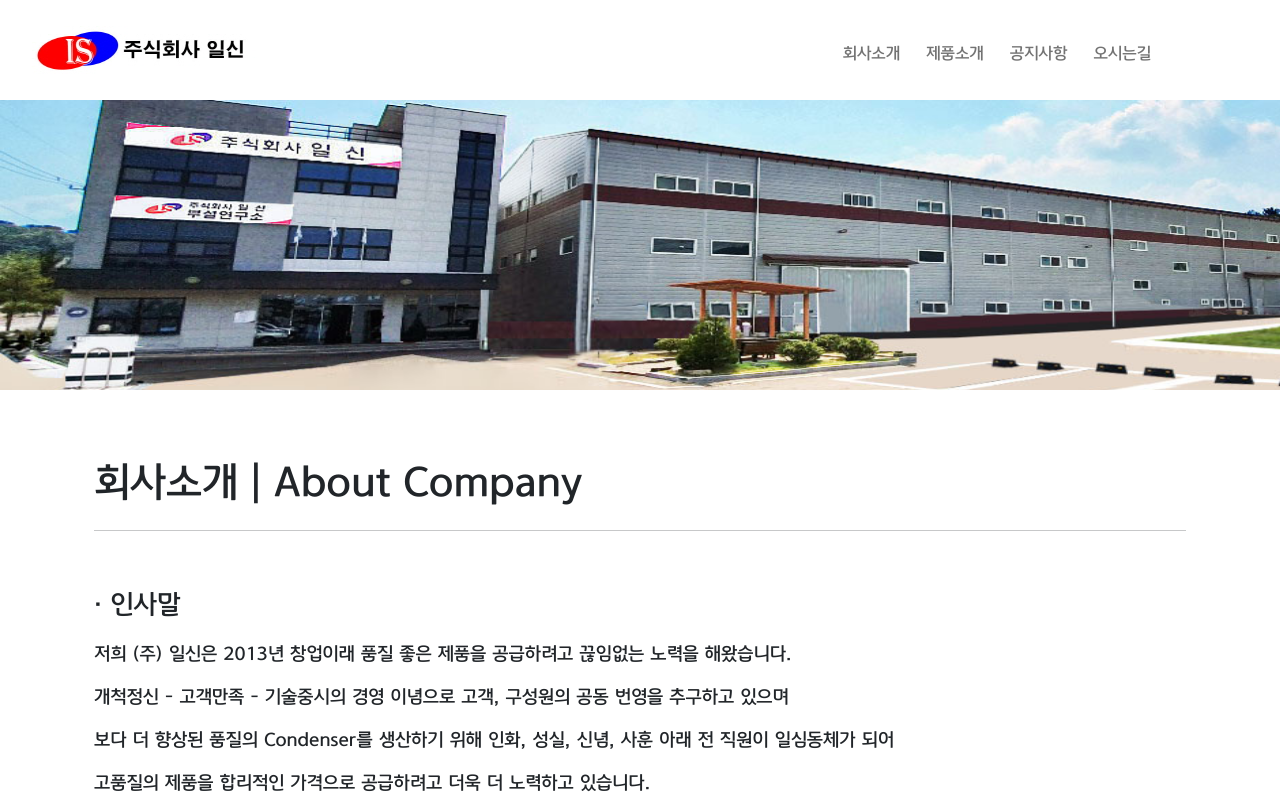
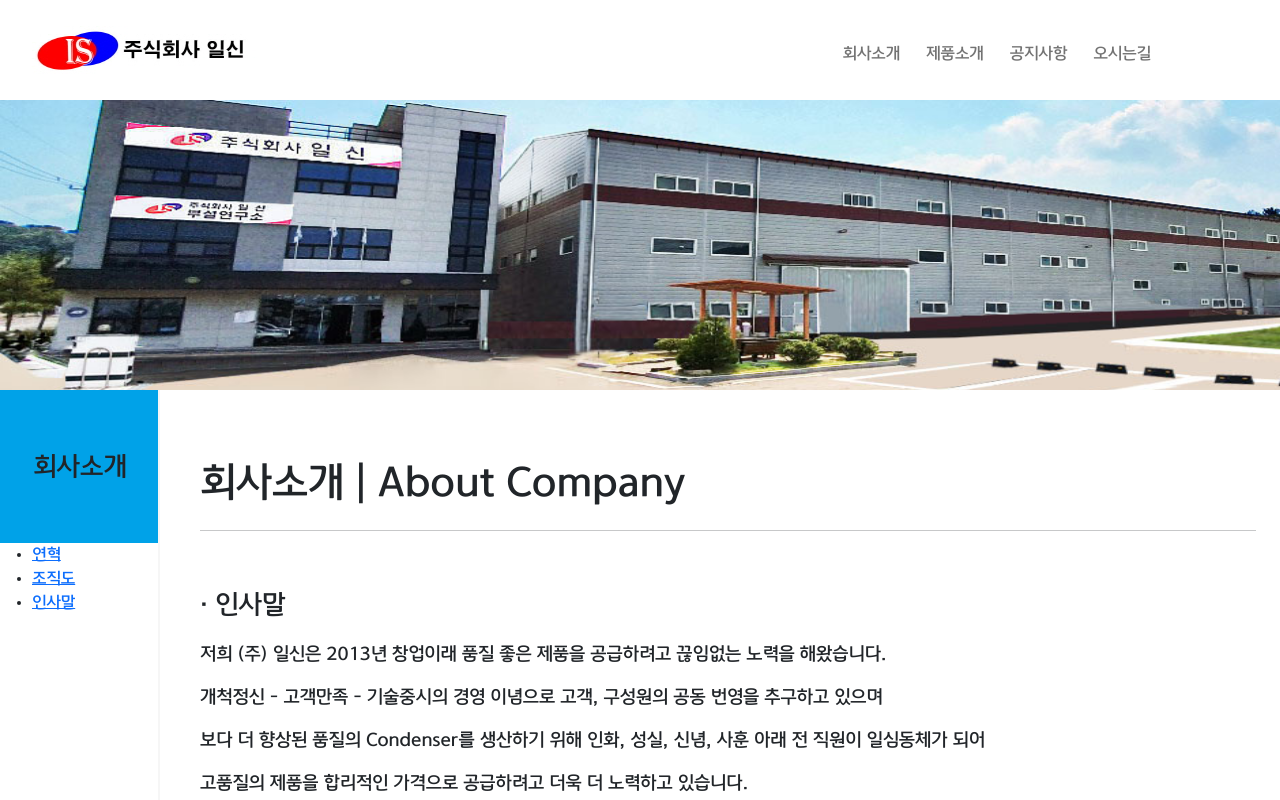
Before and after one commit to nastyvvoi/hp_prt, a Nuxt app: page /about in a window 1280 px wide. Shown: the top 800 px of the page. Built offline with nearby package versions, Linux system fonts and the light colour scheme.

Commit message:
commit
commit

```diff
--- a/components/Navbar.vue
+++ b/components/Navbar.vue
@@ -28,10 +28,12 @@
           <img class="img_bg" src="~/assets/image/default_bg.png"/>
         </div>
       </div>
+      <vertical-menu class="vertical_menu"/>
     </div>
 </template>
 
 <script>
+import VerticalMenu from '~/components/VerticalMenu.vue';
 
 export default {
   data() {
@@ -100,6 +102,9 @@ export default {
       }
       // console.log(navigator.sayswho); // outputs: `Chrome 62`
       }
+  },
+  components: {
+    VerticalMenu
   },
 
   computed: {
@@ -231,4 +236,5 @@ img {
 #forclp {
   width: 100vw;
 }
+
 </style>
--- a/components/VerticalMenu.vue
+++ b/components/VerticalMenu.vue
@@ -1,22 +1,64 @@
 <template>
-    <div class="vertical-menu">
-        <b-nav vertical class="w-25">
-            <b-nav-item active>연혁</b-nav-item>
-            <b-nav-item>조직도</b-nav-item>
-            <b-nav-item>인사말</b-nav-item>
-            <!-- <b-nav-item disabled>Disabled</b-nav-item> -->
-        </b-nav>
+    <div class="vertical_menu">
+        <div class="vertical_banner">
+            <img class="bg_img_area" src="~assets/image/temp_bg.png"/>
+            <div class="bg_img_text">
+                <p style="margin-bottom:0">{{currentPage}}</p>
+            </div>
+        </div>
+        <div>
+            <ul>
+                <li v-for="item in itemList">
+                    <a href="#">{{item}}</a>
+                </li>
+            </ul>
+        </div>
     </div>
 </template>
 
 <script>
 
 export default {
-
+    data() {
+        return {
+            currentPage: "회사소개",
+            itemList: ["연혁", "조직도", "인사말"]
+        }
+    }
 }
 
 </script>
 
-<style scoped>
+<style>
+.vertical_menu {
+    width: 160px;
+    background-color: white;
+    border-right: 2px solid #f6f6f6;
+    position : absolute;
+    height: 100vh !important;
+    overflow: hidden;
+}
 
+.vertical_banner {
+    width: 160px;
+	/* border: 1px solid #000000; */
+	position: relative;
+}
+
+.bg_img_area {
+    width: 100%;
+	vertical-align: middle;
+}
+
+.bg_img_text {
+    width: 120px;
+    font-size: 26px;
+    padding: 5px 10px;
+	text-align: center;
+	position: absolute;
+    /* margin-bottom: 0 !important; */
+	top: 50%;
+	left: 50%;
+	transform: translate( -50%, -50% );
+}
 </style>
--- a/layouts/default.vue
+++ b/layouts/default.vue
@@ -13,6 +13,7 @@
 <script>
 import Navbar from "~/components/Navbar";
 import Footer from "~/components/Footer";
+
 
 export default {
   data() {
@@ -58,13 +59,13 @@ export default {
     window.removeEventListener("resize", this.isMobileMount);
   },
   components: {
-    Footer,
+    Footer, Navbar
   }
 };
 
 </script>
 
-<style>
+<style scoped>
 html {
   font-family:
     'Source Sans Pro',
@@ -105,6 +106,12 @@ body {
   /* height: 100% !important; */
 }
 
+.container {
+  /* float: left; */
+  padding-left: 100px !important;
+  max-width: 1385px;
+}
+
 .content-section {
   /* flex: 1 !important; */
 }
--- a/pages/about/index.vue
+++ b/pages/about/index.vue
@@ -1,6 +1,6 @@
 <template>
     <div class="container">
-        <!-- <VerticalMenu/> -->
+        <!-- <vertical-menu/> -->
         <div class="title">
             <p>
                 회사소개 | About Company
@@ -84,8 +84,12 @@
 import VerticalMenu from '../../components/VerticalMenu.vue';
 
 export default {
-  components: { VerticalMenu },
+    data() {
+        return {
 
+        }
+    },
+    components: { VerticalMenu },
 }
 
 </script>
```
Also changed, not shown: assets/image/temp_bg.png (added).
